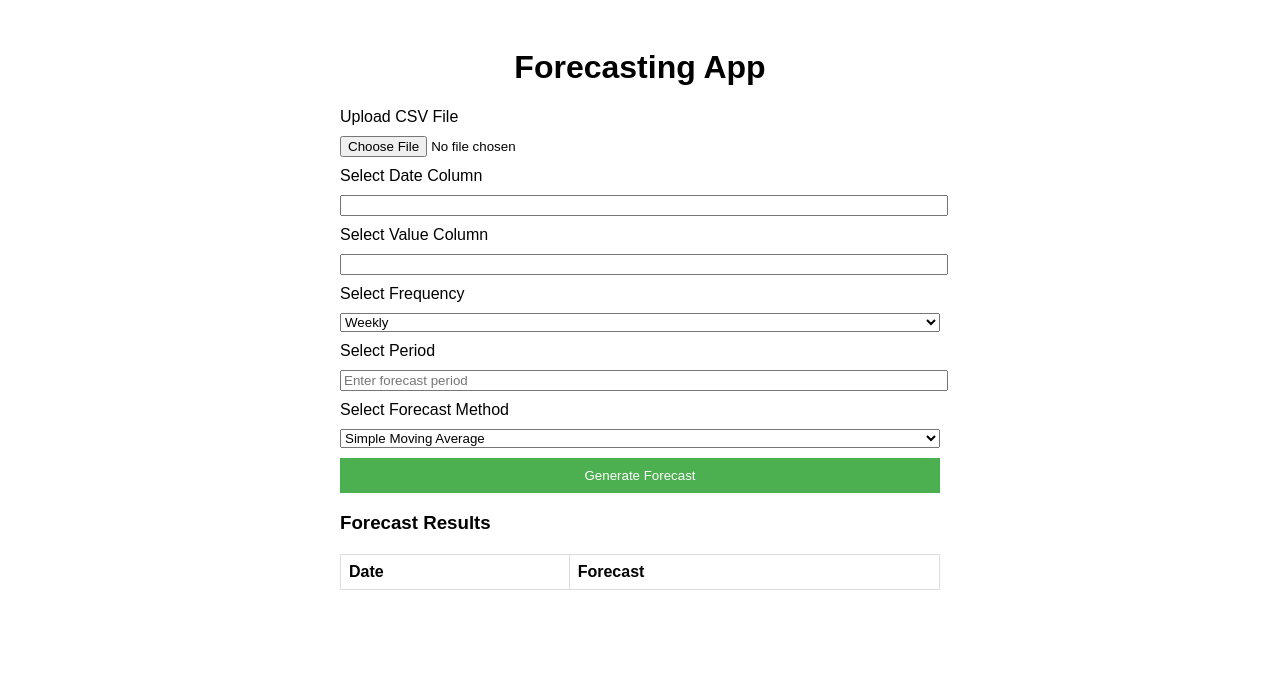
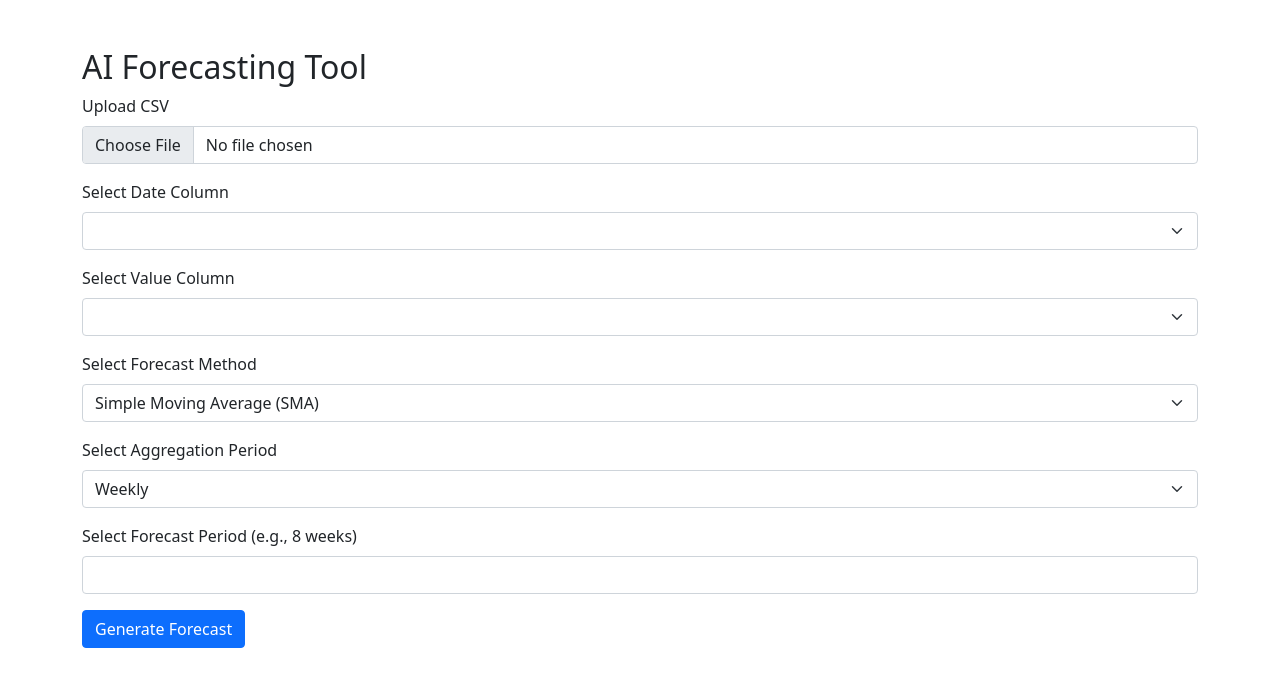
Before and after one commit to Abhishekk-sj/forecasting-backend, a Flask app: page / in a window 1280 px wide. Shown: the top 687 px of the page. Run offline with Flask 2, Linux system fonts and the light colour scheme; lists and menus that the app fills with data are empty.

Commit message:
Update index.html

```diff
--- a/templates/index.html
+++ b/templates/index.html
@@ -3,80 +3,77 @@
 <head>
     <meta charset="UTF-8">
     <meta name="viewport" content="width=device-width, initial-scale=1.0">
-    <title>Forecasting App</title>
+    <title>AI Forecasting</title>
+    <link href="https://cdn.jsdelivr.net/npm/bootstrap@5.1.3/dist/css/bootstrap.min.css" rel="stylesheet">
+    <script src="https://cdn.jsdelivr.net/npm/chart.js"></script>
     <style>
-        body { font-family: Arial, sans-serif; padding: 20px; }
-        h1 { text-align: center; }
-        .container { max-width: 600px; margin: 0 auto; }
-        label, select, input { width: 100%; margin: 10px 0; }
-        button { width: 100%; padding: 10px; background-color: #4CAF50; color: white; border: none; cursor: pointer; }
-        button:hover { background-color: #45a049; }
-        table { width: 100%; border-collapse: collapse; margin-top: 20px; }
-        th, td { border: 1px solid #ddd; padding: 8px; text-align: left; }
+        .spinner-border {
+            display: none;
+        }
+        .error {
+            color: red;
+        }
     </style>
 </head>
 <body>
-
     <div class="container">
-        <h1>Forecasting App</h1>
-
-        <!-- File Upload Form -->
-        <form id="upload-form" enctype="multipart/form-data">
-            <label for="file">Upload CSV File</label>
-            <input type="file" id="file" name="file" required>
-
-            <label for="date-column">Select Date Column</label>
-            <input type="text" id="date-column" name="date_col" required>
-
-            <label for="value-column">Select Value Column</label>
-            <input type="text" id="value-column" name="value_col" required>
-
-            <label for="forecast-frequency">Select Frequency</label>
-            <select id="forecast-frequency" name="frequency">
-                <option value="weekly">Weekly</option>
-                <option value="monthly">Monthly</option>
-                <option value="quarterly">Quarterly</option>
-                <option value="yearly">Yearly</option>
-            </select>
-
-            <label for="forecast-period">Select Period</label>
-            <input type="number" id="forecast-period" name="period" placeholder="Enter forecast period" required>
-
-            <label for="forecast-method">Select Forecast Method</label>
-            <select id="forecast-method" name="method">
-                <option value="sma">Simple Moving Average</option>
-                <option value="wma">Weighted Moving Average</option>
-            </select>
-
-            <button type="button" id="generate-forecast">Generate Forecast</button>
+        <h2 class="mt-5">AI Forecasting Tool</h2>
+        <form id="forecastForm" enctype="multipart/form-data">
+            <div class="mb-3">
+                <label for="file" class="form-label">Upload CSV</label>
+                <input type="file" class="form-control" id="file" name="file" required>
+            </div>
+            <div class="mb-3">
+                <label for="date_col" class="form-label">Select Date Column</label>
+                <select class="form-select" id="date_col" name="date_col" required>
+                    <!-- Dynamic options will be populated after file upload -->
+                </select>
+            </div>
+            <div class="mb-3">
+                <label for="value_col" class="form-label">Select Value Column</label>
+                <select class="form-select" id="value_col" name="value_col" required>
+                    <!-- Dynamic options will be populated after file upload -->
+                </select>
+            </div>
+            <div class="mb-3">
+                <label for="method" class="form-label">Select Forecast Method</label>
+                <select class="form-select" id="method" name="method" required>
+                    <option value="sma">Simple Moving Average (SMA)</option>
+                    <option value="wma">Weighted Moving Average (WMA)</option>
+                </select>
+            </div>
+            <div class="mb-3">
+                <label for="period" class="form-label">Select Aggregation Period</label>
+                <select class="form-select" id="period" name="period" required>
+                    <option value="weekly">Weekly</option>
+                    <option value="monthly">Monthly</option>
+                    <option value="quarterly">Quarterly</option>
+                    <option value="yearly">Yearly</option>
+                </select>
+            </div>
+            <div class="mb-3">
+                <label for="forecast_period" class="form-label">Select Forecast Period (e.g., 8 weeks)</label>
+                <input type="number" class="form-control" id="forecast_period" name="forecast_period" required min="1">
+            </div>
+            <button type="submit" class="btn btn-primary">Generate Forecast</button>
         </form>
 
-        <!-- Forecast Results Table -->
-        <div id="forecast-results">
-            <h3>Forecast Results</h3>
-            <table id="forecast-table">
-                <thead>
-                    <tr>
-                        <th>Date</th>
-                        <th>Forecast</th>
-                    </tr>
-                </thead>
-                <tbody>
-                    <!-- Forecast results will be populated here -->
-                </tbody>
-            </table>
+        <div class="spinner-border text-primary mt-3" role="status">
+            <span class="visually-hidden">Loading...</span>
         </div>
+
+        <div id="forecastResult" class="mt-4"></div>
+
     </div>
 
     <script>
-        document.getElementById('generate-forecast').addEventListener('click', function() {
-            const formData = new FormData();
-            formData.append('file', document.getElementById('file').files[0]);
-            formData.append('date_col', document.getElementById('date-column').value);
-            formData.append('value_col', document.getElementById('value-column').value);
-            formData.append('frequency', document.getElementById('forecast-frequency').value);
-            formData.append('period', document.getElementById('forecast-period').value);
-            formData.append('method', document.getElementById('forecast-method').value);
+        document.getElementById('forecastForm').addEventListener('submit', function(e) {
+            e.preventDefault();
+            let formData = new FormData(this);
+            let spinner = document.querySelector('.spinner-border');
+            let resultDiv = document.getElementById('forecastResult');
+            spinner.style.display = 'block';
+            resultDiv.innerHTML = '';
 
             fetch('/forecast', {
                 method: 'POST',
@@ -84,23 +81,25 @@
             })
             .then(response => response.json())
             .then(data => {
-                if (data.forecast) {
-                    const tbody = document.getElementById('forecast-table').getElementsByTagName('tbody')[0];
-                    tbody.innerHTML = ''; // Clear any previous results
-                    data.forecast.forEach(forecast => {
-                        const row = tbody.insertRow();
-                        const dateCell = row.insertCell(0);
-                        const forecastCell = row.insertCell(1);
-                        dateCell.textContent = forecast.Date;
-                        forecastCell.textContent = forecast.Forecast;
+                spinner.style.display = 'none';
+                if (data.error) {
+                    resultDiv.innerHTML = `<p class="error">${data.error}</p>`;
+                } else {
+                    // Display forecast data as table
+                    let forecastData = data.forecast;
+                    let table = '<table class="table"><thead><tr><th>Date</th><th>Forecast</th></tr></thead><tbody>';
+                    forecastData.forEach(row => {
+                        table += `<tr><td>${row.Date}</td><td>${row.Forecast}</td></tr>`;
                     });
-                } else {
-                    alert('Error: ' + data.error);
+                    table += '</tbody></table>';
+                    resultDiv.innerHTML = table;
                 }
             })
-            .catch(error => console.error('Error:', error));
+            .catch(error => {
+                spinner.style.display = 'none';
+                resultDiv.innerHTML = `<p class="error">Something went wrong: ${error}</p>`;
+            });
         });
     </script>
-
 </body>
 </html>
```
